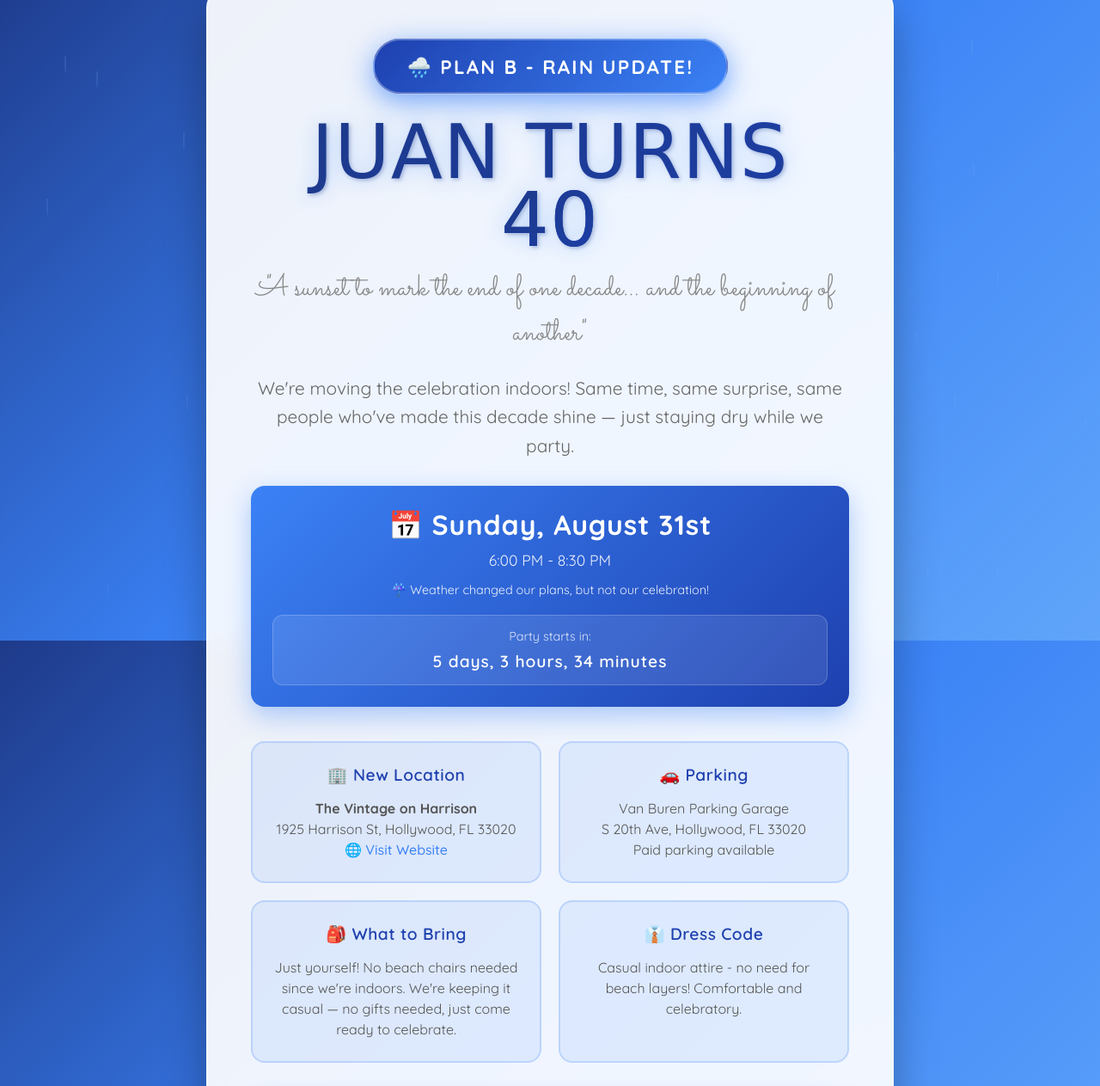
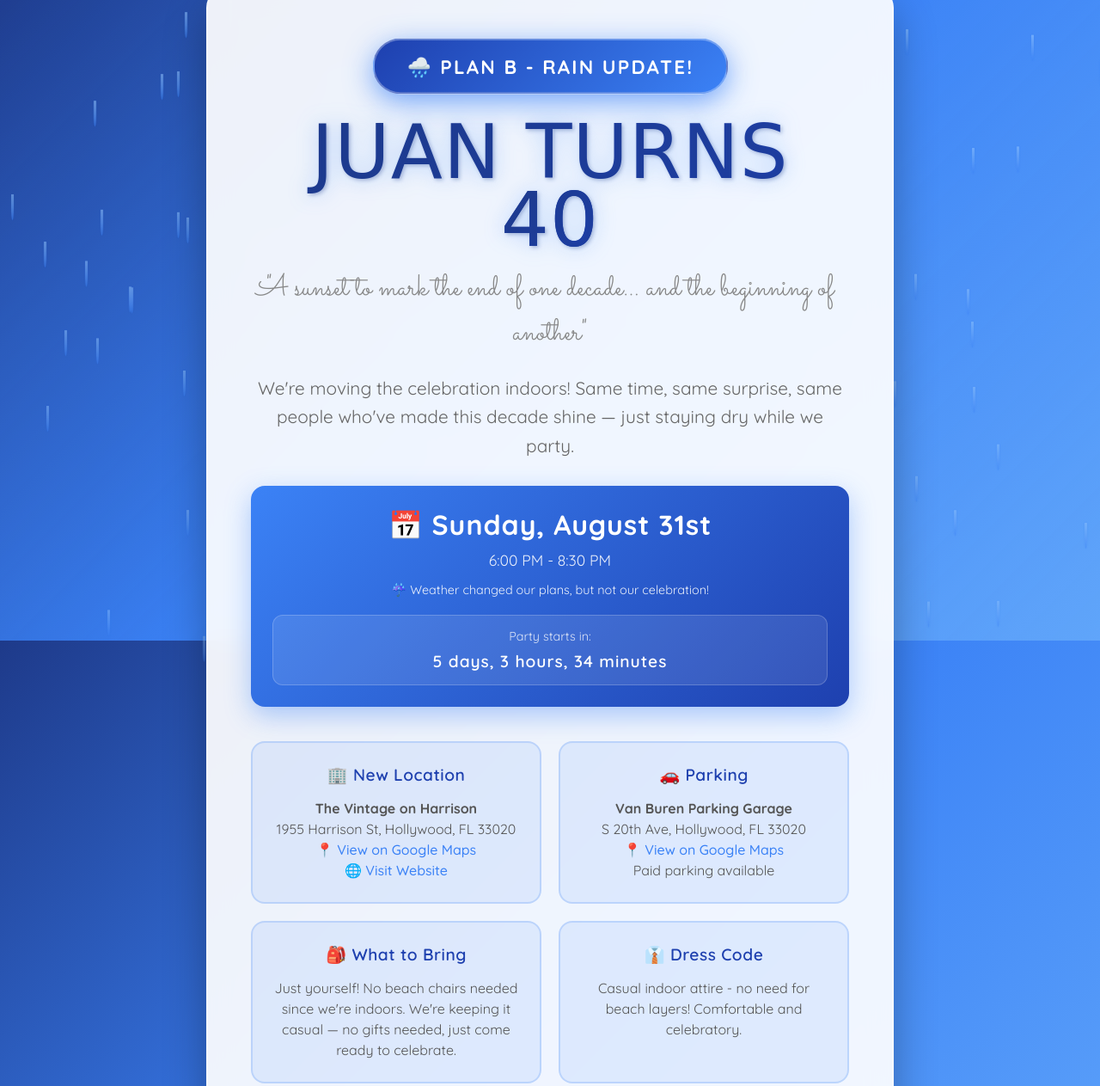
Before and after one commit to mccafferyr/juanis40, a plain HTML site: page itsraining/index.html in a window 1280 px wide. Shown: the part 55-1318 px from the top of the page at 86% size. Drawn offline with Linux system fonts and the light colour scheme; a web font is replaced by a local one.

Commit message:
Update index.html

```diff
--- a/itsraining/index.html
+++ b/itsraining/index.html
@@ -66,27 +66,28 @@
       width: 100%;
       height: 100%;
       z-index: 1;
-      opacity: 0.3;
+      opacity: 0.6;
       pointer-events: none;
     }
 
     .raindrop {
       position: absolute;
-      width: 2px;
-      height: 20px;
-      background: linear-gradient(to bottom, rgba(147, 197, 253, 0.8), rgba(96, 165, 250, 1));
+      width: 3px;
+      height: 30px;
+      background: linear-gradient(to bottom, rgba(147, 197, 253, 1), rgba(59, 130, 246, 1));
       border-radius: 0 0 50% 50%;
       animation: fall linear infinite;
+      box-shadow: 0 0 2px rgba(59, 130, 246, 0.5);
     }
 
     @keyframes fall {
       0% {
-        transform: translateY(-100vh);
+        transform: translateY(-50px);
         opacity: 1;
       }
       100% {
         transform: translateY(100vh);
-        opacity: 0.3;
+        opacity: 0.7;
       }
     }
 
@@ -564,14 +565,16 @@
         <div class="info-card">
           <h3>🏢 New Location</h3>
           <p><strong>The Vintage on Harrison</strong><br>
-          1925 Harrison St, Hollywood, FL 33020<br>
+          1955 Harrison St, Hollywood, FL 33020<br>
+          <a href="https://maps.app.goo.gl/maps?q=1955+Harrison+St,+Hollywood,+FL+33020" target="_blank" class="map-link">📍 View on Google Maps</a><br>
           <a href="https://thevintageonharrison.com" target="_blank" class="map-link">🌐 Visit Website</a></p>
         </div>
 
         <div class="info-card">
           <h3>🚗 Parking</h3>
-          <p>Van Buren Parking Garage<br>
+          <p><strong>Van Buren Parking Garage</strong><br>
           S 20th Ave, Hollywood, FL 33020<br>
+          <a href="https://maps.app.goo.gl/KkgUB68nV1JTUdBi8" target="_blank" class="map-link">📍 View on Google Maps</a><br>
           Paid parking available</p>
         </div>
 
```
